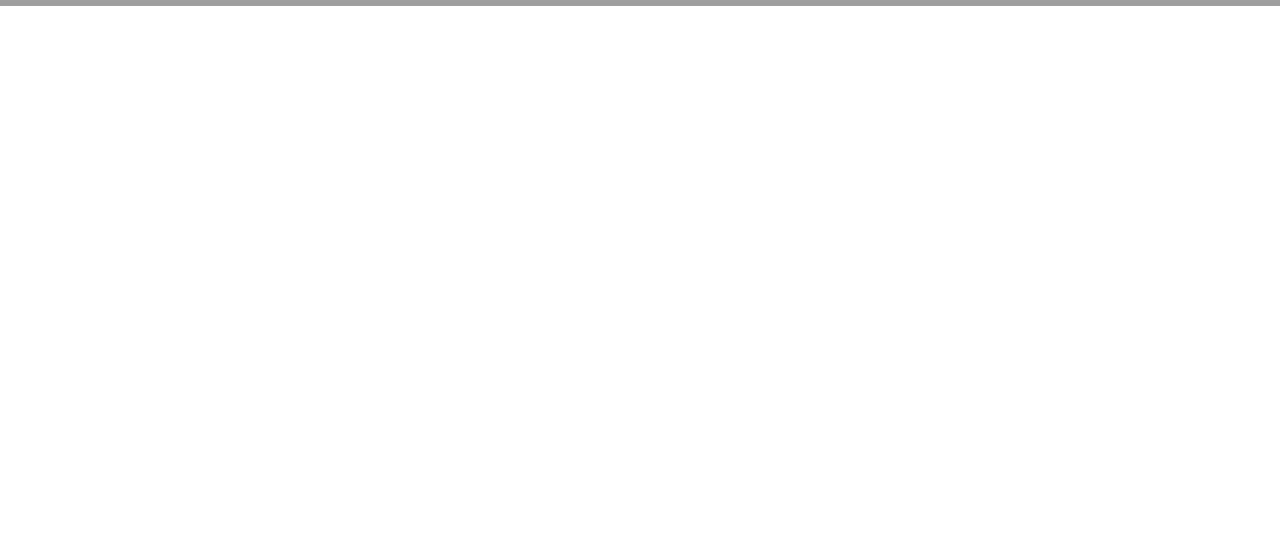
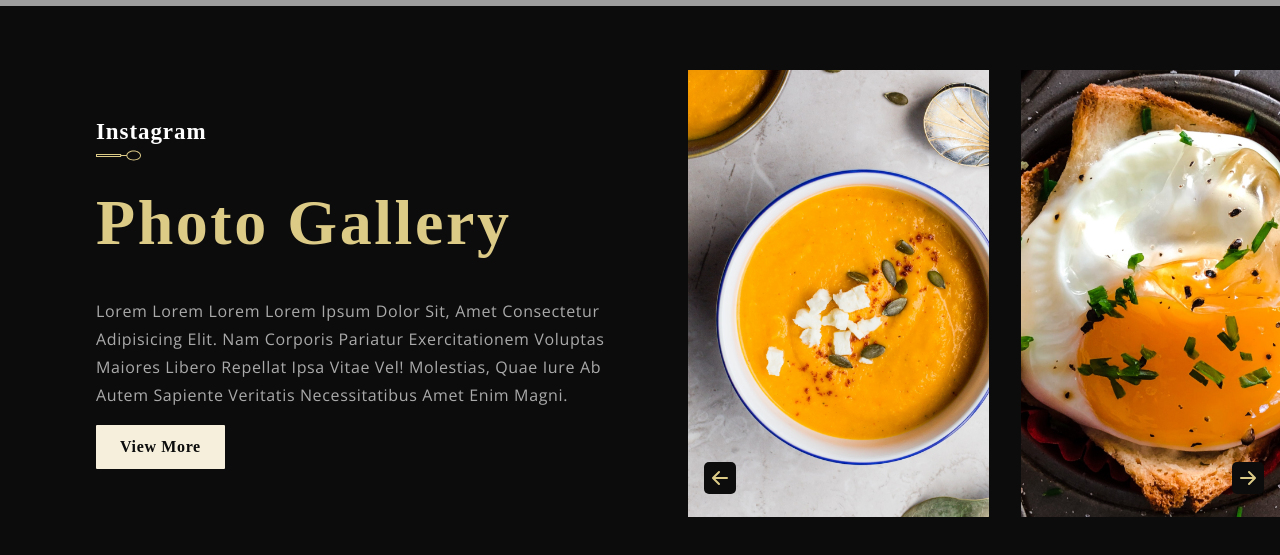
Before and after one commit to kalanaveen/naveen-restaurant, a React (Create React App) app: page / in a window 1280 px wide. Shown: the part 5432-5987 px from the top of the page. Before the commit the page ends 5438 px from the top, so only its background shows below. Built offline with nearby package versions, Linux system fonts and the light colour scheme; grey boxes are pictures that could not be loaded; a web font is replaced by a local one.

Commit message:
gallery added

```diff
--- a/src/App.js
+++ b/src/App.js
@@ -13,8 +13,8 @@
     <Chef />
     <Intro />
     <Laurels />
-    {/* <Gallery />
-    <FindUs />
+    <Gallery />
+    {/* <FindUs />
     <Footer /> */}
   </div>
 );
--- a/src/container/Gallery/Gallery.css
+++ b/src/container/Gallery/Gallery.css
@@ -0,0 +1,142 @@
+.app__gallery {
+  flex-direction: row;
+  background: var(--color-black);
+  padding: 4rem 0 4rem 6rem;
+}
+
+.app__gallery-content {
+  flex: 1;
+  display: flex;
+  justify-content: center;
+  align-items: flex-start;
+  flex-direction: column;
+  min-width: 500px;
+  padding-right: 2rem;
+}
+
+.app__gallery-content button {
+  margin-top: 1rem;
+}
+
+.app__gallery-images {
+  flex: 1;
+  display: flex;
+  flex-direction: row;
+  max-width: 50%;
+  position: relative;
+}
+
+.app__gallery-images_container {
+  display: flex;
+  flex-direction: row;
+  width: max-content;
+  overflow-x: scroll;
+  -ms-overflow-style: none;
+  scrollbar-width: none;
+}
+
+.app__gallery-images_container::-webkit-scrollbar {
+  display: none;
+}
+
+.app__gallery-images_card {
+  position: relative;
+  min-width: 301px;
+  height: 447px;
+  margin-right: 2rem;
+}
+
+.gallery__image-icon {
+  position: absolute;
+  color: #fff;
+  font-size: 2rem;
+  opacity: 0;
+  transition: 0.5s ease;
+  cursor: pointer;
+}
+
+.app__gallery-images_card img {
+  width: 100%;
+  height: 100%;
+  object-fit: cover;
+  opacity: 1;
+  transition: 0.5s ease;
+}
+
+.app__gallery-images_card:hover img {
+  opacity: 0.35;
+}
+
+.app__gallery-images_card:hover .gallery__image-icon {
+  opacity: 1;
+}
+
+.app__gallery-images_arrows {
+  width: 100%;
+  display: flex;
+  justify-content: space-between;
+  align-items: center;
+  padding: 0 1rem;
+  position: absolute;
+  bottom: 5%;
+}
+
+.gallery__arrow-icon {
+  color: var(--color-golden);
+  font-size: 2rem;
+  cursor: pointer;
+  background: var(--color-black);
+  border-radius: 5px;
+}
+
+.gallery__arrow-icon:hover {
+  color: var(--color-white);
+}
+
+@media screen and (min-width: 2000px) {
+  .app__gallery-content button {
+    margin-top: 2rem;
+  }
+
+  .app__gallery-content {
+    min-width: 1000px;
+    padding-right: 4rem;
+  }
+
+  .app__gallery-images_card {
+    min-width: 400px;
+    height: 547px;
+  }
+}
+
+@media screen and (max-width: 1150px) {
+  .app__gallery {
+    flex-direction: column;
+  }
+
+  .app__gallery-images {
+    max-width: 100%;
+    margin: 5rem 0;
+  }
+}
+
+@media screen and (max-width: 850px) {
+  .app__gallery {
+    padding: 4rem 0 4rem 4rem;
+  }
+}
+
+@media screen and (max-width: 650px) {
+  .app__gallery {
+    padding: 4rem 0 4rem 2rem;
+  }
+
+  .app__gallery-content {
+    min-width: 100%;
+  }
+
+  .app__gallery-images_card {
+    min-width: 240px;
+    height: 320px;
+  }
+}
--- a/src/container/Gallery/Gallery.jsx
+++ b/src/container/Gallery/Gallery.jsx
@@ -1,11 +1,74 @@
-import React from 'react';
+import React, { useRef } from "react";
+import {
+  BsInstagram,
+  BsArrowLeftShort,
+  BsArrowRightShort,
+} from "react-icons/bs";
+import { SubHeading } from "../../components";
+import { images } from "../../constants";
+import "./Gallery.css";
 
-import './Gallery.css';
+const Gallery = () => {
+  const scrollRef = useRef(null);
 
-const Gallery = () => (
-  <div>
-    Gallery
-  </div>
-);
+  const scroll = (direction) => {
+    const { current } = scrollRef;
+    if (direction === "left") {
+      current.scrollLeft -= 300;
+    } else {
+      current.scrollLeft += 300;
+    }
+  };
+
+  return (
+    <div className="app__gallery flex__center">
+      <div className="app__gallery-content">
+        <SubHeading title="Instagram" />
+        <h1 className="headtext__cormorant">Photo Gallery</h1>
+        <p
+          className="p__opensans"
+          style={{ color: "#AAAAAA", marginTop: "2rem" }}
+        >
+          lorem lorem lorem Lorem ipsum dolor sit, amet consectetur adipisicing
+          elit. Nam corporis pariatur exercitationem voluptas maiores libero
+          repellat ipsa vitae vel! Molestias, quae iure ab autem sapiente
+          veritatis necessitatibus amet enim magni.
+        </p>
+        <button type="button" className="custom__button">
+          View More
+        </button>
+      </div>
+
+      <div className="app__gallery-images">
+        <div className="app__gallery-images_container" ref={scrollRef}>
+          {[
+            images.gallery01,
+            images.gallery02,
+            images.gallery03,
+            images.gallery04,
+          ].map((image, index) => (
+            <div
+              className="app__gallery-images_card flex__center"
+              key={`gallery_image-${index + 1}`}
+            >
+              <img src={image} alt="gallery" />
+              <BsInstagram className="gallery__image-icon" />
+            </div>
+          ))}
+        </div>
+        <div className="app__gallery-images_arrows">
+          <BsArrowLeftShort
+            className="gallery__arrow-icon"
+            onClick={() => scroll("left")}
+          />
+          <BsArrowRightShort
+            className="gallery__arrow-icon"
+            onClick={() => scroll("right")}
+          />
+        </div>
+      </div>
+    </div>
+  );
+};
 
 export default Gallery;
```
